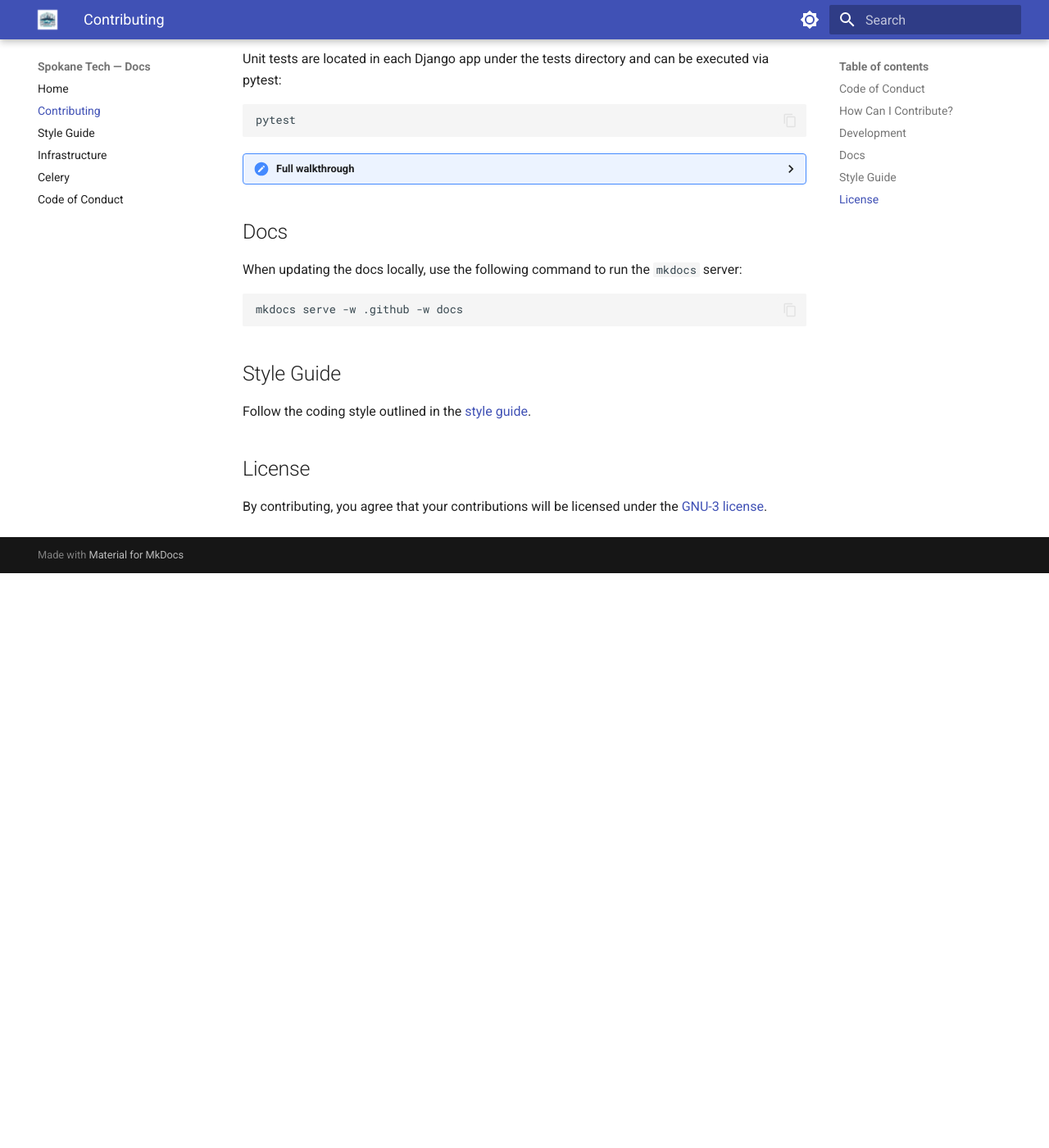
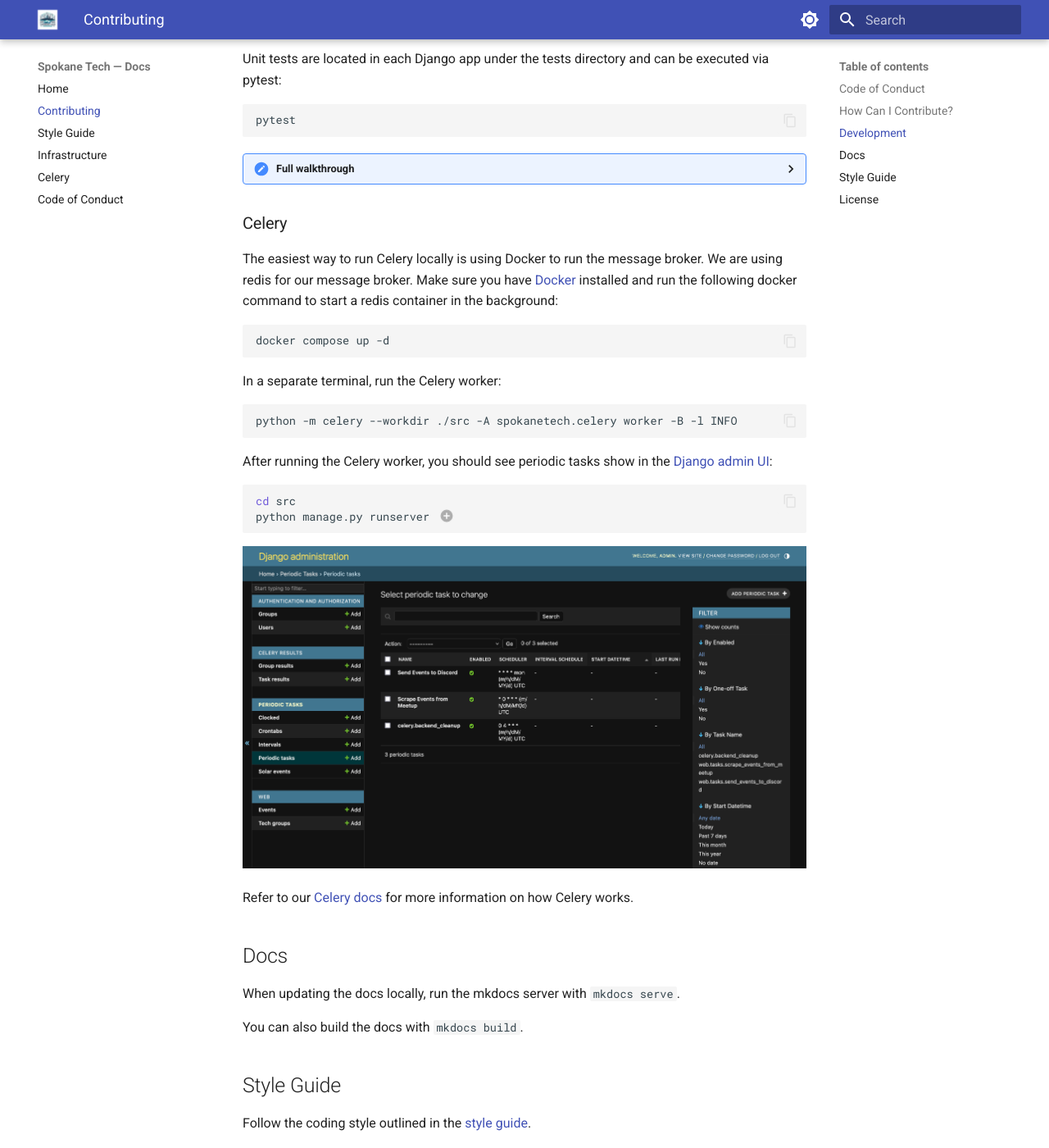
Before and after one commit to SpokaneTech/SpokaneTech_Py, an MkDocs documentation site: the page built from docs/CONTRIBUTING.md, in a window 1280 px wide and 1400 px high, scrolled down 1967 px. Shown: the whole window at 82% size. Built offline with MkDocs 1.6.1 and Material for MkDocs 9.7.7, drawn with Linux system fonts in a browser that asks for light colours; before the commit the page ends 2666 px from its top, so only the background shows below that.

Commit message:
Update Celery dev docs

````diff
--- a/docs/CONTRIBUTING.md
+++ b/docs/CONTRIBUTING.md
@@ -132,13 +132,39 @@
 
 </details>
 
+### Celery
+
+
+The easiest way to run Celery locally is using Docker to run the message broker. We are using redis for our message broker. Make sure you have [Docker](https://docs.docker.com/get-docker/) installed and run the following docker command to start a redis container in the background:
+
+```shell
+docker compose up -d
+```
+
+In a separate terminal, run the Celery worker:
+
+```shell
+python -m celery --workdir ./src -A spokanetech.celery worker -B -l INFO
+```
+
+After running the Celery worker, you should see periodic tasks show in the [Django admin UI](http://127.0.0.1:8000/admin/django_celery_beat/periodictask/):
+
+```shell
+cd src
+python manage.py runserver # (1)!
+```
+
+1.  Then navigate to the [Django admin UI](http://127.0.0.1:8000/admin/django_celery_beat/periodictask/)
+
+![](./static/celery-admin.png)
+
+Refer to our [Celery docs](./celery.md) for more information on how Celery works.
+
 ## Docs
 
-When updating the docs locally, use the following command to run the `mkdocs` server:
+When updating the docs locally, run the mkdocs server with `mkdocs serve`.
 
-```shell
-mkdocs serve -w .github -w docs
-```
+You can also build the docs with `mkdocs build`.
 
 ## Style Guide
 
````
Also changed, not shown: docs/static/celery-admin.png (added), 1 other file.
